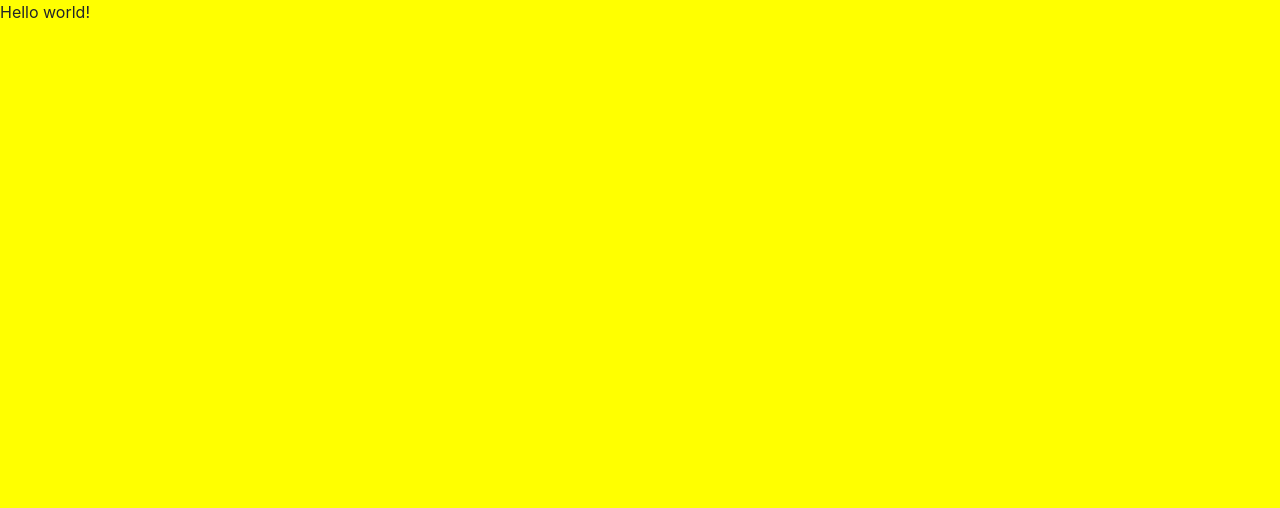
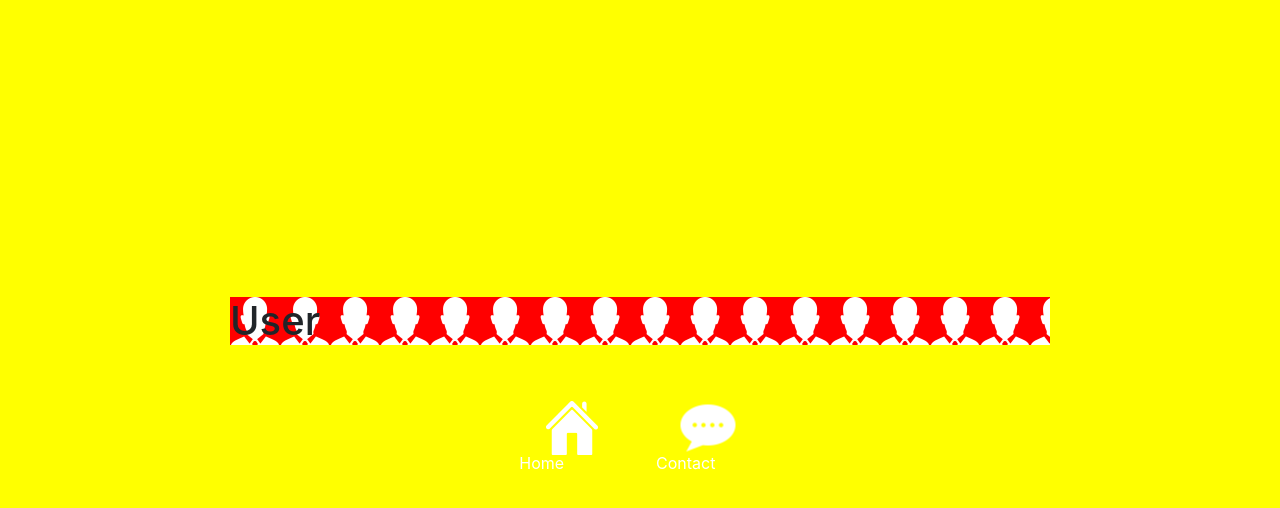
Before and after one commit to Matvej4ik/HW7, a website built with webpack: page src/index/index.html in a window 1280 px wide. Built offline with nearby package versions, Linux system fonts and the light colour scheme.

Commit message:
Header,body & 2 card

```diff
--- a/src/index/index.html
+++ b/src/index/index.html
@@ -2,12 +2,39 @@
 <html lang="en">
 <head>
     <meta charset="UTF-8">
-    <title>Index</title>
+    <title>Home  work 7</title>
     <meta name="viewport"
           content="width=device-width, user-scalable=no, initial-scale=1.0, maximum-scale=1.0, minimum-scale=1.0">
     <meta http-equiv="X-UA-Compatible" content="ie=edge">
 </head>
 <body>
-    Hello world!
+    <div class="page-wrapper">
+        <h1 class="page-header">User</h1>
+        <div class="card-wrapper">
+            <div class="card-container">
+                <div class="item col-6 col-xs-6 col-sm-2 col-md-2 col-lg-2 col-xl-2">
+                    <div class="card-content">
+                        <div class="card-icon">
+                            <img src="../common/images/home.png" alt="">
+                        </div>
+                        <div class="card-title">
+                            Home
+                        </div>
+                    </div>
+                </div>
+                <div class="item col-6 col-xs-6 col-sm-2 col-md-2 col-lg-2 col-xl-2">
+                    <div class="card-content">
+                        <div class="card-icon">
+                            <img src="../common/images/testimonials.png" alt="">
+                        </div>
+                        <div class="card-title">
+                            Contact
+                        </div>
+                    </div>
+                </div>
+            </div>
+            <div class="card-container"></div>
+        </div>
+    </div>
 </body>
 </html>
--- a/src/index/index.scss
+++ b/src/index/index.scss
@@ -1,2 +1,51 @@
 @import '../common/styles/_libs';
 @import './styles/test';
+.page-wrapper {
+  max-width: 820px;
+  margin: 0 auto;
+  width: 100%;
+  position: absolute;
+  top: 50%;
+  left: 50%;
+  transform: translate(-50%, -50%);
+    @media screen and (max-width: 768px) {
+  position: static;
+  top: initial;
+  left: initial;
+  transform: translate(0, 0);
+}
+}
+.card-container {
+  display: flex;
+  justify-content: center;
+  flex-wrap: wrap;
+  height: 100%;
+}
+.item {
+  height: 150px;
+  padding: 0.5rem;
+}
+.card-content {
+  height: 100%;
+  position: relative;
+  &item:nth-child(1) {
+    background: #3387ea;
+  }
+  &item:nth-child(2) {
+    background: #f9be3e;
+  }
+
+}
+.card-icon {
+  position: absolute;
+  top: 50%;
+  left: 50%;
+  transform: translate(-50%, -50%);
+}
+.card-title {
+  position: absolute;
+  bottom: 0;
+  left: 0;
+  padding: 0.5rem;
+  color: #FFF;
+}
```
Also changed, not shown: src/common/images/about.png (added), src/common/images/blog-image.png (added), src/common/images/contact.png (added), src/common/images/hire.png (added), src/common/images/home.png (added), src/common/images/pattern.jpg (added), src/common/images/photos.png (added), src/common/images/portfolio.png (added), src/common/images/testimonials.png (added).
